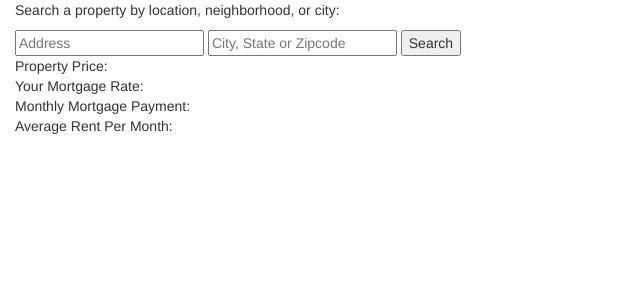
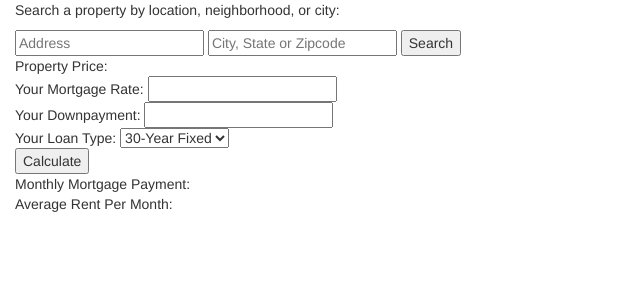
Before and after one commit to jttyeung/investable, a Flask app: page / in a window 1280 px wide. Shown: the top 300 px of the page, without its empty margins (0-640 px from the left). Run offline with Flask 2, Linux system fonts and the light colour scheme; some libraries are stand-ins or nearby versions.

Commit message:
set up mortgage calculator (non-working)

```diff
--- a/server.py
+++ b/server.py
@@ -7,6 +7,7 @@ import jinja2
 import os
 
 from zillow_utilities import *
+from mortgage_calculator import *
 
 
 app = Flask(__name__)
@@ -33,15 +34,27 @@ def homepage():
 def search():
     """ Returns user search results. """
 
-    # Takes user search, queries Zillow's API/page and returns appropriate response and price
+    # Search data pulled from AJAX
     full_address = {}
     full_address.update(request.args.items())
+    # Response data from zillow_utilities
     response_code, price = get_unit_price(full_address)
     listing = { 'response': response_code, 'price': price }
 
     return jsonify(listing)
 
     # need to determine where search lands user - same page, refreshed page, etc.
+
+
+@app.route('/calculator')
+def calculate_monthly_payment():
+    """ Calculates the monthly mortgage payment based on user's details. """
+
+    # User data pulled from AJAX
+    mortgage_details = {}
+    mortgage_details.update(request.args.items())
+
+    return calculate_mortgage()
 
 
 @app.route('/login')
--- a/static/js/scripts.js
+++ b/static/js/scripts.js
@@ -1,6 +1,6 @@
 "use strict";
 
-// Returns price of listing to the page
+// Returns price of listing
 $('#search-bar').on('submit', getPrice);
 
 function getPrice(evt) {
@@ -8,6 +8,7 @@ function getPrice(evt) {
     var fullAddress = { 'address': $('#address-search').val(),
                         'citystatezip': $('#citystatezip-search').val()
                       };
+    $('#list-price').html("");
     $.get('/search.json', fullAddress, updatePrice);
 }
 
@@ -19,17 +20,14 @@ function updatePrice(listing) {
 
     if (listing.response === 100){
         $('#list-price').html(price);
-        console.log('hello');
     } else if (listing.response === 200) {
         $('#div-message').html('<a href="#" class="close" data-dismiss="alert" aria-label="close">&times;</a>' + price);
         $('#div-message').addClass('btn-info');
         $('#div-message').removeAttr('hidden');
-        console.log('second');
     } else {
         $('#div-message').html('<a href="#" class="close" data-dismiss="alert" aria-label="close">&times;</a>' + price);
         $('#div-message').addClass('btn-danger');
         $('#div-message').removeAttr('hidden');
-        console.log('everything else');
     }
 }
 
@@ -38,5 +36,23 @@ $('#div-message').on('click', function() {
     $('#div-message').html('')
     $('#div-message').removeClass('btn-info');
     $('#div-message').attr('hidden', 'hidden')
-    console.log('whatever');
 });
+
+// Returns mortgage rate
+$('#mortgage-calculator').on('submit', getMonthlyPayment);
+
+function getMonthlyPayment(evt){
+    evt.preventDefault();
+
+    var mortgageDetails = {
+        'price': $('#list-price').val(),
+        'rate': $('#mortgage-rate').val(),
+        'downpayment': $('#mortgage-downpayment').val(),
+        'loan': $('#mortgage-loan-type').val()
+    };
+    $.get('/calculator', mortgageDetails, updateMortgageRate);
+}
+
+function updateMonthlyPayment(rate){
+    $('#monthly-payment').html(rate);
+}
--- a/templates/index.html
+++ b/templates/index.html
@@ -2,7 +2,7 @@
 
 {% block body %}
 
-<div class="row">
+<div class="row page">
   <div id="search-page" class="page col-xs-12">
     <!-- large, centered on fullscreen page -->
     <p>Search a property by location, neighborhood, or city:</p>
@@ -11,18 +11,28 @@
       <input type="textbox" id="citystatezip-search" placeholder="City, State or Zipcode" required>
       <!-- modify required text warning to "a city, state, or zipcode is required to search" -->
       <!--   change this to a keyboard stroke of 'enter' instead of having submit button -->
-      <input type="submit" name="submit" value="Search">
+      <input type="submit" value="Search">
     </form>
     <!-- search bar goes here -->
-
   </div>
 </div>
-<div class="row">
+
+<div class="row page">
   <div id="property-details-page" class="page col-xs-12">
     Property Price: <span id="list-price"></span><br>
-    Your Mortgage Rate: <span id="mortgage-rate"></span><br>
-    Monthly Mortgage Payment: <span id="monthly-payment"></span><br>
-    Average Rent Per Month: <span id="avg-rent"></span><br>
+    <form id="mortgage-calculator">
+      Your Mortgage Rate: <input type="textbox" id="mortgage-rate"><br>
+      Your Downpayment: <input type="textbox" id="mortgage-downpayment"><br>
+      Your Loan Type:
+        <select id="mortgage-loan-type">
+          <option value="30-fixed">30-Year Fixed</option>
+          <option value="15-fixed">15-Year Fixed</option>
+        </select>
+      <br>
+      <input type="submit" value="Calculate">
+    </form>
+      Monthly Mortgage Payment: <span id="monthly-payment"></span><br>
+      Average Rent Per Month: <span id="avg-rent"></span><br>
   </div>
 </div>
 
```
Also changed, not shown: mortgage_calculator.py (added, +23 -0 lines).
